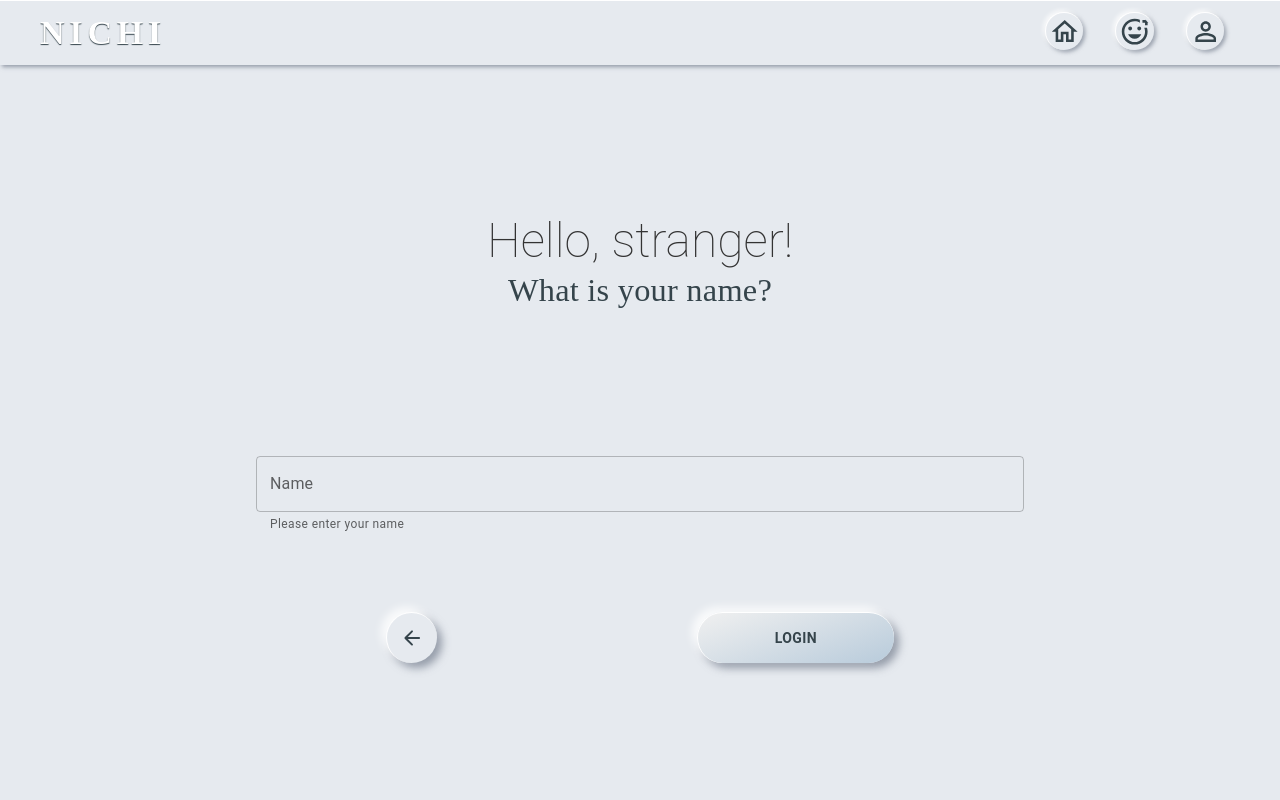
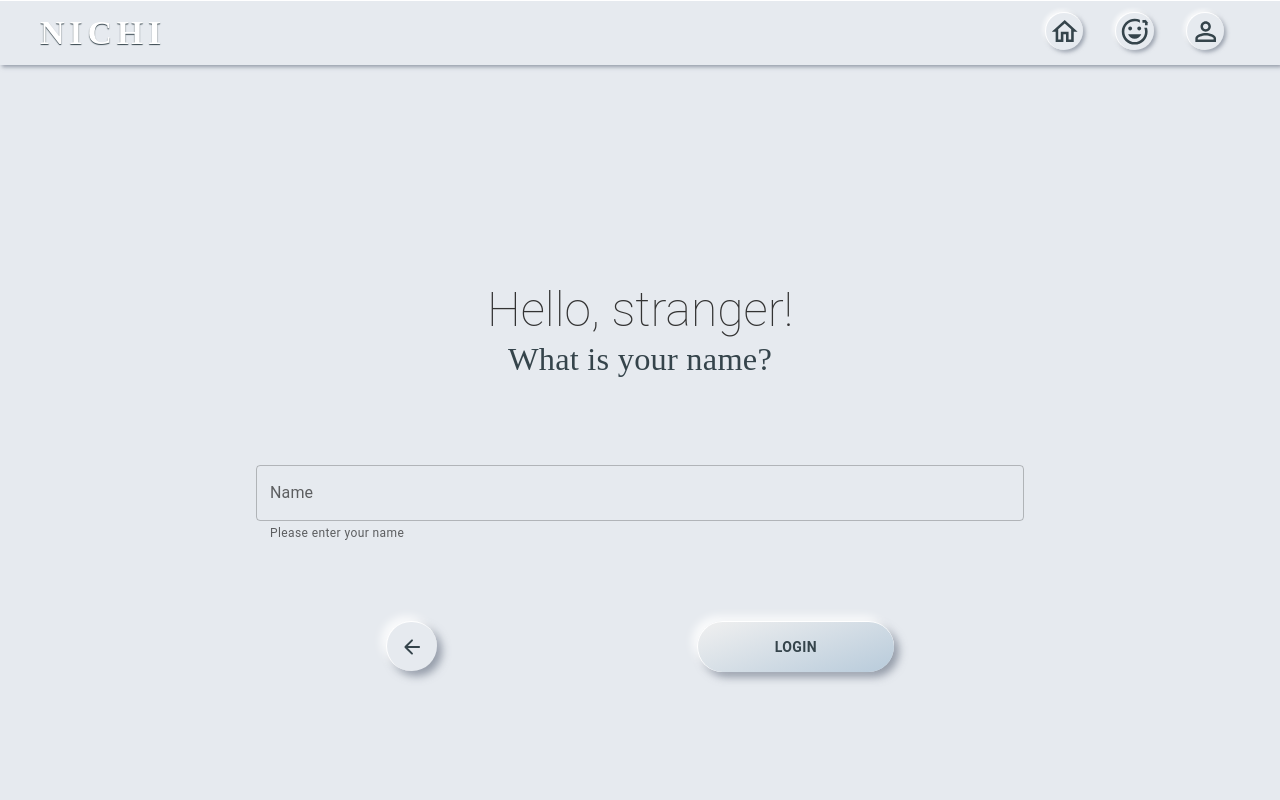
Before and after one commit to EAmrogowicz/nichi-energiseYourMind-react, a React (Create React App) app: page /user-login in a window 1280 px wide. Shown: the top 800 px of the page. Built offline with nearby package versions, Linux system fonts and the light colour scheme.

Commit message:
review alignment

```diff
--- a/src/components/PageContainer.js
+++ b/src/components/PageContainer.js
@@ -12,7 +12,7 @@ export default function PageContainer({ children, size, mg }) {
         flexDirection: "column",
         justifyContent: "center",
         alignItems: "center",
-        margin: "2.4rem auto 6.4rem auto",
+        margin: "4.8rem auto 4.8rem auto",
       }}
     >
       <Stack
@@ -20,7 +20,7 @@ export default function PageContainer({ children, size, mg }) {
         justifyContent="space-around"
         alignItems="center"
         spacing={1}
-        minHeight={"75vh"}
+        minHeight={"60vh"}
       >
         {children}
       </Stack>
--- a/src/pages/Dashboard.js
+++ b/src/pages/Dashboard.js
@@ -14,13 +14,7 @@ export default function Dashboard() {
   }
   return (
     <PageContainer>
-      <Box
-        sx={{
-          flexDirection: "column",
-          justifyContent: "center",
-          alignItems: "center",
-        }}
-      >
+      <Box>
         <SubHeading text={`Hi, ${username}!`} />
         <Heading4 text={"Explore your meditations"} />
       </Box>
@@ -28,7 +22,8 @@ export default function Dashboard() {
       <Grid
         container
         spacing={{ xs: 2, md: 4 }}
-        columns={{ xs: 4, sm: 8, md: 12 }}>
+        columns={{ xs: 4, sm: 8, md: 12 }}
+      >
         <Grid item xs={12} sm={4}>
           <StandardCard
             address={"/meditation"}
```
